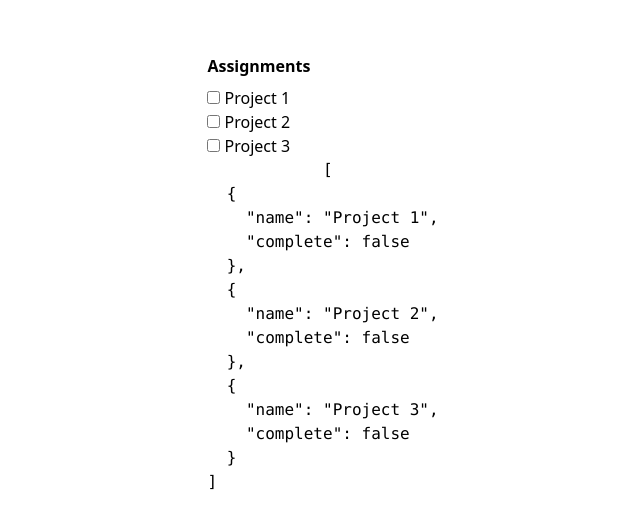
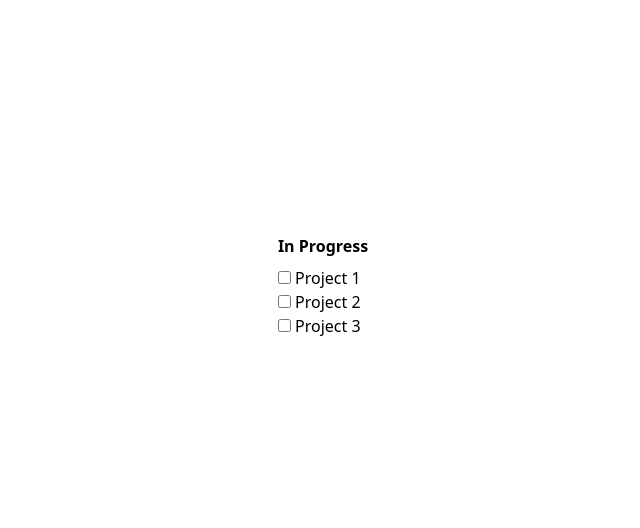
Before and after one commit to daveswaves/vue_laracasts, a plain HTML site: page index.html in a window 1280 px wide. Shown: the part 114-642 px from the top of the page, without its empty margins (317-957 px from the left). Drawn offline with nearby package versions, Linux system fonts and the light colour scheme.

Commit message:
filter & v-show to move items from 'In Progess' list to 'Completed' list. Hides 'Completed' heading when empty.

```diff
--- a/index.html
+++ b/index.html
@@ -13,10 +13,14 @@
 <body class="h-full grid place-items-center">
 	<div id="app">
       <section>
-         <h2 class="font-bold mb-2">Assignments</h2>
+         <h2 class="font-bold mb-2">In Progress</h2>
 
          <ul>
-            <li v-for="assignment in assignments">
+            <!-- Remember to use keys in loops -->
+            <li
+               v-for="assignment in assignments.filter(a => !a.complete)"
+               :key="assignment.id"
+            >
                <label>
                   <!-- Use 'v-model' to bind form inputs -->
                   <input type="checkbox" v-model="assignment.complete">
@@ -25,10 +29,26 @@
 
             </li>
          </ul>
+      </section>
 
-         <pre>
-            {{ assignments }}
-         </pre>
+      <!-- v-show toggles style between display="none" and '' -->
+      <!-- v-if would remove section completely -->
+      <section v-show="assignments.filter(a => a.complete).length" class="mt-8">
+         <h2 class="font-bold mb-2">Completed</h2>
+
+         <ul>
+            <li
+               v-for="assignment in assignments.filter(a => a.complete)"
+               :key="assignment.id"
+            >
+               <label>
+                  <!-- Use 'v-model' to bind form inputs -->
+                  <input type="checkbox" v-model="assignment.complete">
+                  {{ assignment.name }}
+               </label>
+
+            </li>
+         </ul>
       </section>
    </div>
 
@@ -37,9 +57,9 @@
          data() {
             return {
                assignments: [
-                  {name: 'Project 1', complete: false},
-                  {name: 'Project 2', complete: false},
-                  {name: 'Project 3', complete: false},
+                  {name: 'Project 1', complete: false , id: 1},
+                  {name: 'Project 2', complete: false , id: 2},
+                  {name: 'Project 3', complete: false , id: 3},
                ]
             }
          }
```
